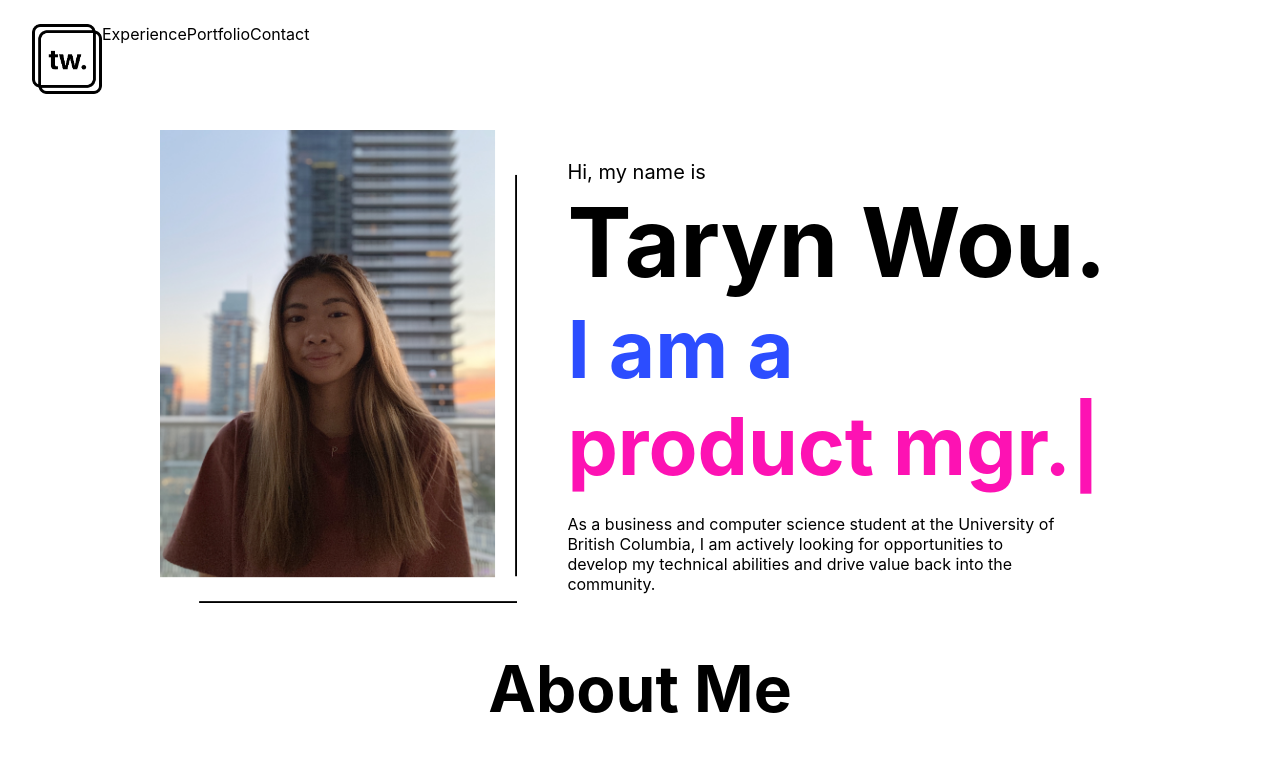
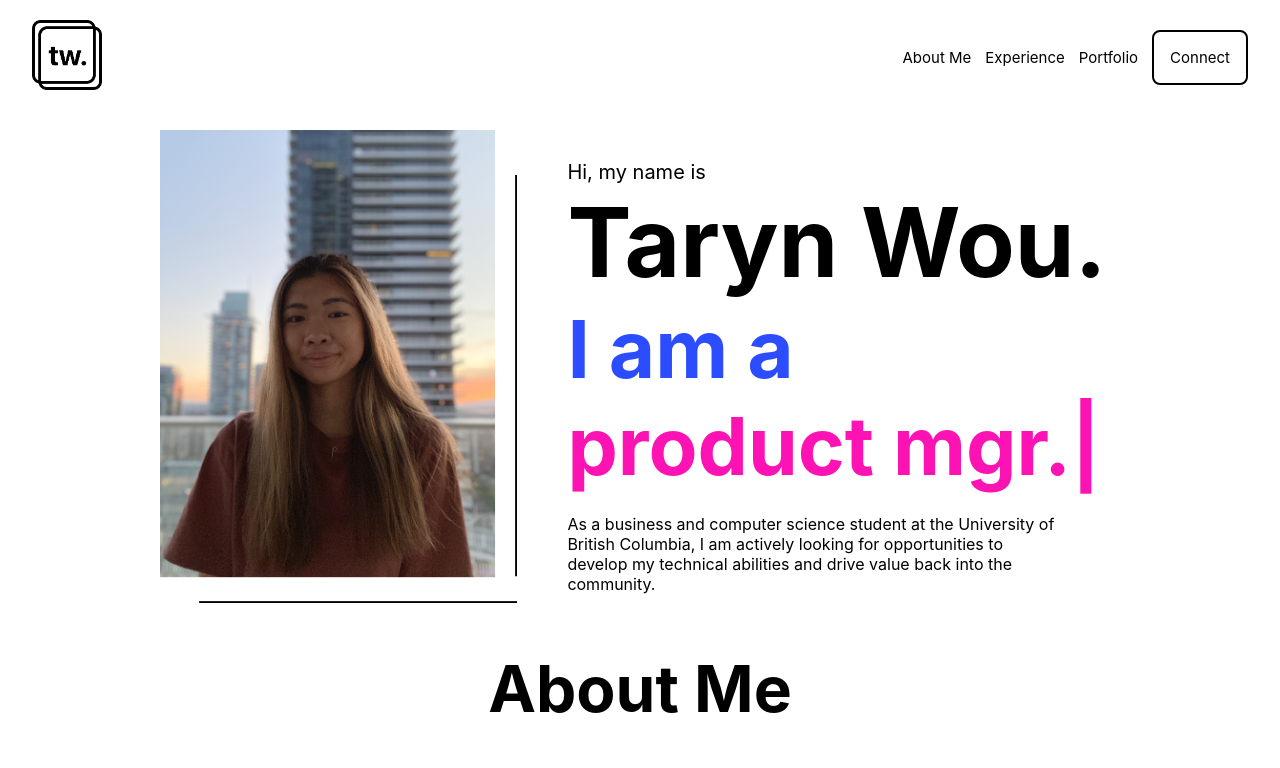
Before and after one commit to tarynwou/me, a Next.js app in the folder nextjs-blog/: page / in a window 1280 px wide. Shown: the top 768 px of the page. Built offline with nearby package versions, Linux system fonts and the light colour scheme.

Commit message:
spruced up nav bar

```diff
--- a/nextjs-blog/components/AboutMe.tsx
+++ b/nextjs-blog/components/AboutMe.tsx
@@ -4,7 +4,9 @@ import { Stack } from "@mui/material";
 export default function AboutMe() {
 	return (
 		<>
-			<h1 className={styles.sectionHeader}>About Me</h1>
+			<h1 className={styles.sectionHeader} id="aboutMe">
+				About Me
+			</h1>
 			<Stack direction="row" className={styles.aboutSectionContent}>
 				<Stack className={styles.aboutTextContainer}>
 					<p className={styles.aboutPara}>
--- a/nextjs-blog/components/Connect.tsx
+++ b/nextjs-blog/components/Connect.tsx
@@ -19,7 +19,9 @@ export default function Connect() {
 
 	return (
 		<>
-			<h1 className={styles.sectionHeader}>Let's Connect</h1>
+			<h1 className={styles.sectionHeader} id="connect">
+				Let's Connect
+			</h1>
 			<div className={styles.contactSection}>
 				<Stack className={styles.contactRow} direction="row">
 					<Button
--- a/nextjs-blog/components/Experience.tsx
+++ b/nextjs-blog/components/Experience.tsx
@@ -15,7 +15,9 @@ export default function Experience() {
 
 	return (
 		<Stack className={styles.experienceSection}>
-			<h1 className={styles.sectionHeader}>Experience</h1>
+			<h1 className={styles.sectionHeader} id="experience">
+				Experience
+			</h1>
 			<div className={styles.experienceToggleWrapper}>
 				<ExperienceToggle
 					selectedToggle={selectedToggle}
--- a/nextjs-blog/components/NavigationBar.tsx
+++ b/nextjs-blog/components/NavigationBar.tsx
@@ -17,17 +17,21 @@ export default function NavigationBar() {
 				/>{" "}
 			</a>
 			<Stack className={styles.navBarLinks} direction="row">
-				<a href="" className={styles.navBarLink}>
-					{/* <div className={styles.navBarLinkBox}>About Me Test</div> */}
+				<a href="#aboutMe" className={styles.navBarLink}>
+					About Me
 				</a>
-				<a href="" className={styles.navBarLink}>
+				<a href="#experience" className={styles.navBarLink}>
 					Experience
 				</a>
-				<a href="" className={styles.navBarLink}>
+				<a href="#portfolio" className={styles.navBarLink}>
 					Portfolio
 				</a>
-				<a href="" className={styles.navBarLink}>
-					Contact
+				<a
+					href="#connect"
+					className={styles.navBarLink}
+					id={styles.navBarLinkBox}
+				>
+					Connect
 				</a>
 			</Stack>
 		</Stack>
--- a/nextjs-blog/components/Portfolio.tsx
+++ b/nextjs-blog/components/Portfolio.tsx
@@ -3,7 +3,9 @@ import styles from "../styles/sections.module.css";
 export default function Portfolio() {
 	return (
 		<>
-			<h1 className={styles.sectionHeader}>Portfolio</h1>
+			<h1 className={styles.sectionHeader} id="portfolio">
+				Portfolio
+			</h1>
 		</>
 	);
 }
--- a/nextjs-blog/styles/Home.module.css
+++ b/nextjs-blog/styles/Home.module.css
@@ -6,14 +6,37 @@
 	width: 100%;
 	height: 100px;
 	padding: 24px;
+	padding-top: 38px;
 	margin-bottom: 30px;
+	display: flex;
+	justify-content: space-between;
+	align-items: center;
+	/* position: absolute;
+	top: 0px; */
 }
 
-.navBarLinkBox {
+.navBarLink {
+	display: flex;
+	align-items: center;
+	margin-left: 14px;
+	font-size: 15px;
+	font-weight: 400;
+}
+
+.navBarLink:hover {
+	color: var(--blue);
+}
+
+.navBarLink:active {
+	color: var(--pink);
+}
+
+#navBarLinkBox {
 	border-radius: 8px;
 	border-style: solid;
 	border-color: black;
 	border-width: 2px;
+	padding: 16px;
 }
 
 .headerLogo {
```
